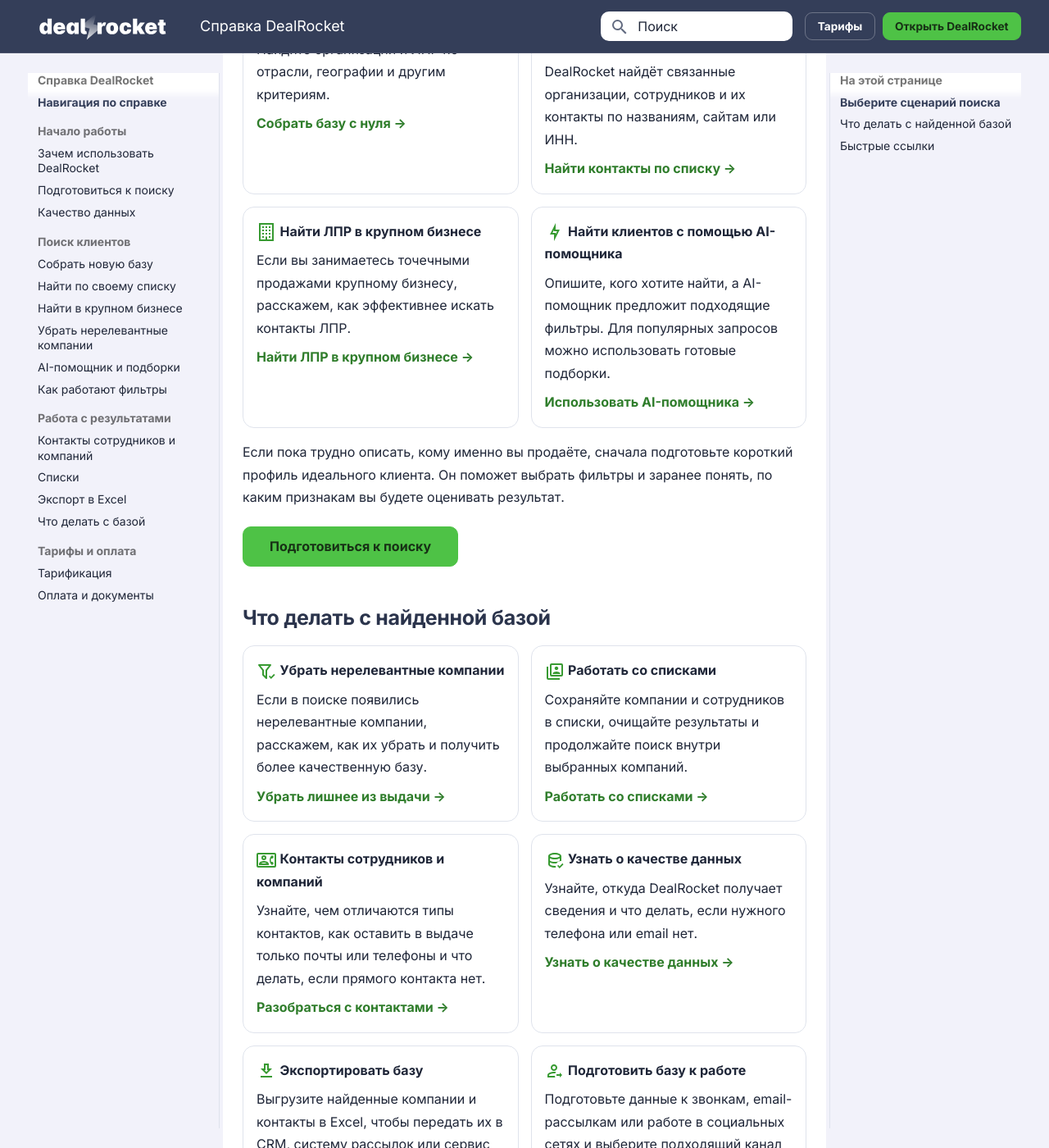
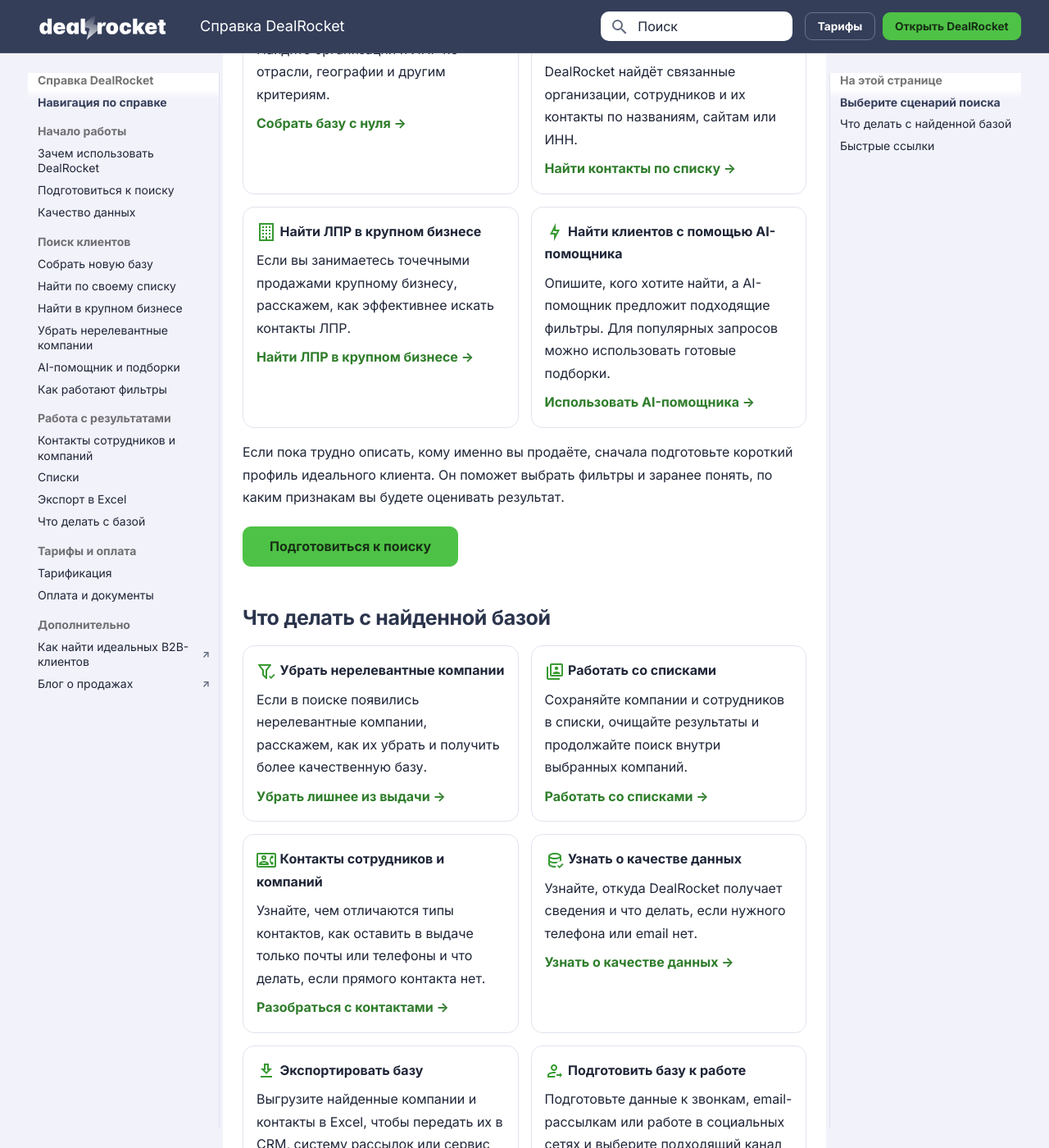
Before and after one commit to prikazchikof/dealrocket-help, an MkDocs documentation site: the page built from docs/index.md, in a window 1280 px wide and 1400 px high, scrolled down 499 px. Shown: the whole window at 82% size. Built offline with MkDocs 1.6.1 and Material for MkDocs 9.7.7, drawn with Linux system fonts in a browser that asks for light colours.

Commit message:
site: add external resources to navigation

```diff
--- a/docs/assets/javascripts/site.js
+++ b/docs/assets/javascripts/site.js
@@ -23,12 +23,38 @@
     });
   }
 
+  function decorateExternalNavLinks() {
+    var externalLinks = [
+      "https://dealrocket.ru/how_to/",
+      "https://dealrocket.ru/news/",
+    ];
+
+    document.querySelectorAll(".md-nav__link").forEach(function (link) {
+      if (!externalLinks.includes(link.href)) return;
+
+      link.target = "_blank";
+      link.rel = "noopener noreferrer";
+      link.classList.add("dr-external-nav-link");
+      link.setAttribute("aria-label", link.textContent.trim() + " — откроется в новой вкладке");
+
+      if (!link.querySelector(".dr-external-nav-link__icon")) {
+        var icon = document.createElement("span");
+        icon.className = "dr-external-nav-link__icon";
+        icon.setAttribute("aria-hidden", "true");
+        icon.textContent = "↗";
+        link.appendChild(icon);
+      }
+    });
+  }
+
   addHeaderActions();
   bindSearchPrompts();
+  decorateExternalNavLinks();
   if (typeof document$ !== "undefined") {
     document$.subscribe(function () {
       addHeaderActions();
       bindSearchPrompts();
+      decorateExternalNavLinks();
     });
   }
 })();
--- a/docs/assets/stylesheets/extra.css
+++ b/docs/assets/stylesheets/extra.css
@@ -333,6 +333,20 @@
   font-weight: 700;
 }
 
+.dr-external-nav-link {
+  display: flex;
+  align-items: center;
+  justify-content: space-between;
+  gap: 0.35rem;
+}
+
+.dr-external-nav-link__icon {
+  flex: 0 0 auto;
+  color: var(--dr-muted);
+  font-size: 0.85em;
+  font-weight: 700;
+}
+
 /* Front matter uses status for publishing, not for a visible navigation badge. */
 .md-status--published {
   display: none;
--- a/mkdocs.yml
+++ b/mkdocs.yml
@@ -82,3 +82,6 @@
   - Тарифы и оплата:
       - Тарификация: billing/tarification/index.md
       - Оплата и документы: billing/index.md
+  - Дополнительно:
+      - Как найти идеальных B2B-клиентов: https://dealrocket.ru/how_to/
+      - Блог о продажах: https://dealrocket.ru/news/
```
Also changed, not shown: 1 other file.
